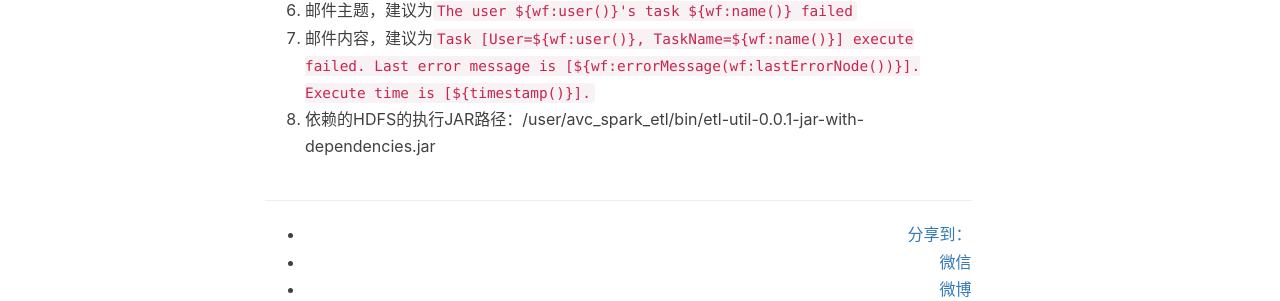
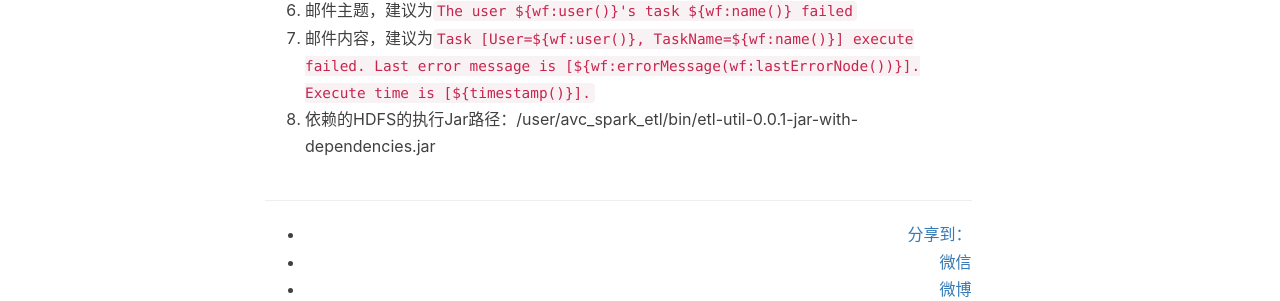
Before and after one commit to shoppingwang/shoppingwang.github.io, a Jekyll site: the page built from _posts/2016-07-02-how-to-config-oozie-java-mail-task.markdown, in a window 1280 px wide. Shown: the part 1391-1692 px from the top of the page. Built offline with Jekyll 4.4.1, drawn with Linux system fonts in a browser that asks for light colours; nearby versions of some CDN libraries; comment, search, counter and statistics services are not loaded.

```diff
--- a/_posts/2016-07-02-how-to-config-oozie-java-mail-task.markdown
+++ b/_posts/2016-07-02-how-to-config-oozie-java-mail-task.markdown
@@ -28,4 +28,4 @@
 5. 收件人地址，多个收件人用`,`分隔
 6. 邮件主题，建议为`The user ${wf:user()}'s task ${wf:name()} failed`
 7. 邮件内容，建议为`Task [User=${wf:user()}, TaskName=${wf:name()}] execute failed. Last error  message is [${wf:errorMessage(wf:lastErrorNode())}]. Execute time is [${timestamp()}].`
-8. 依赖的HDFS的执行JAR路径：/user/avc_spark_etl/bin/etl-util-0.0.1-jar-with-dependencies.jar
+8. 依赖的HDFS的执行Jar路径：/user/avc_spark_etl/bin/etl-util-0.0.1-jar-with-dependencies.jar
```
